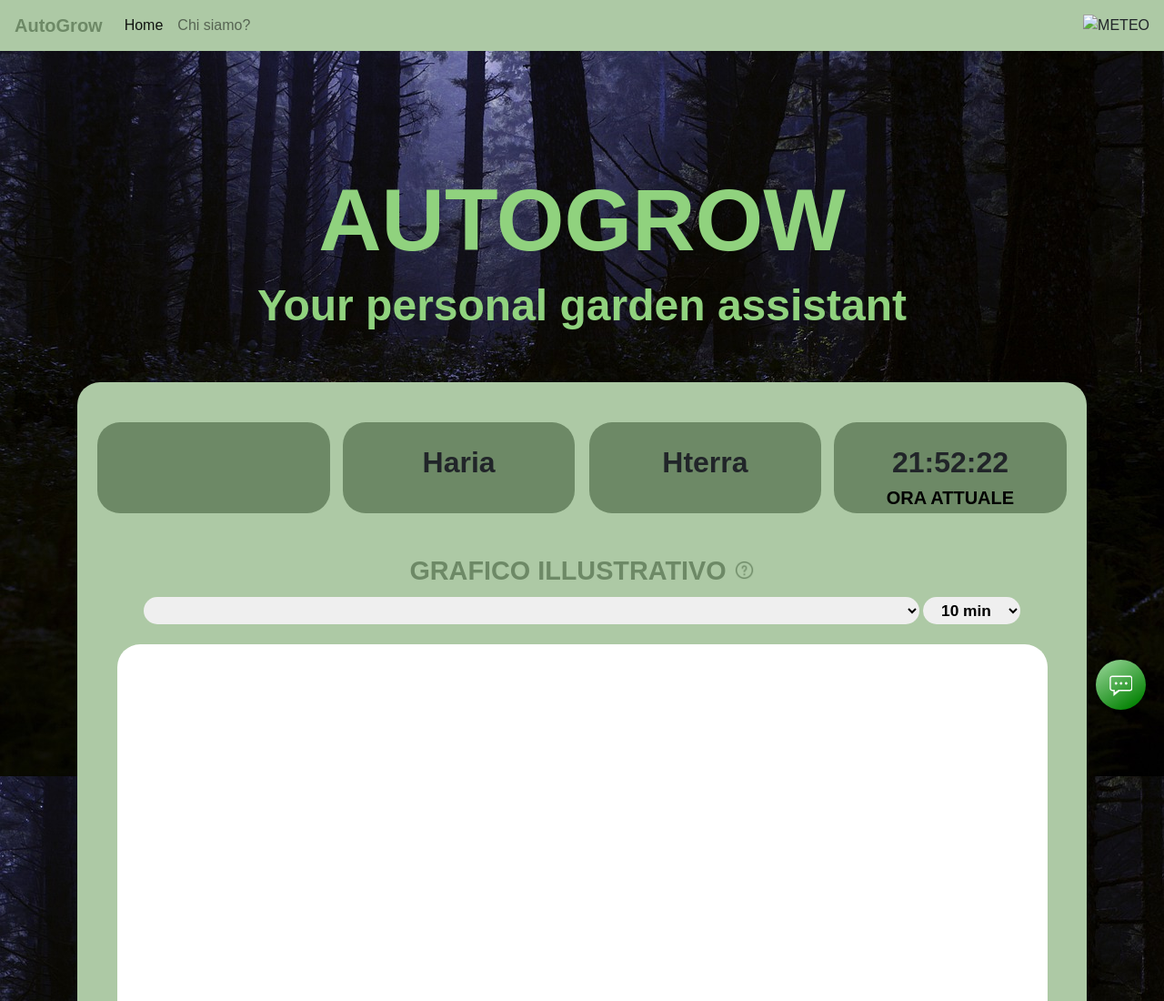
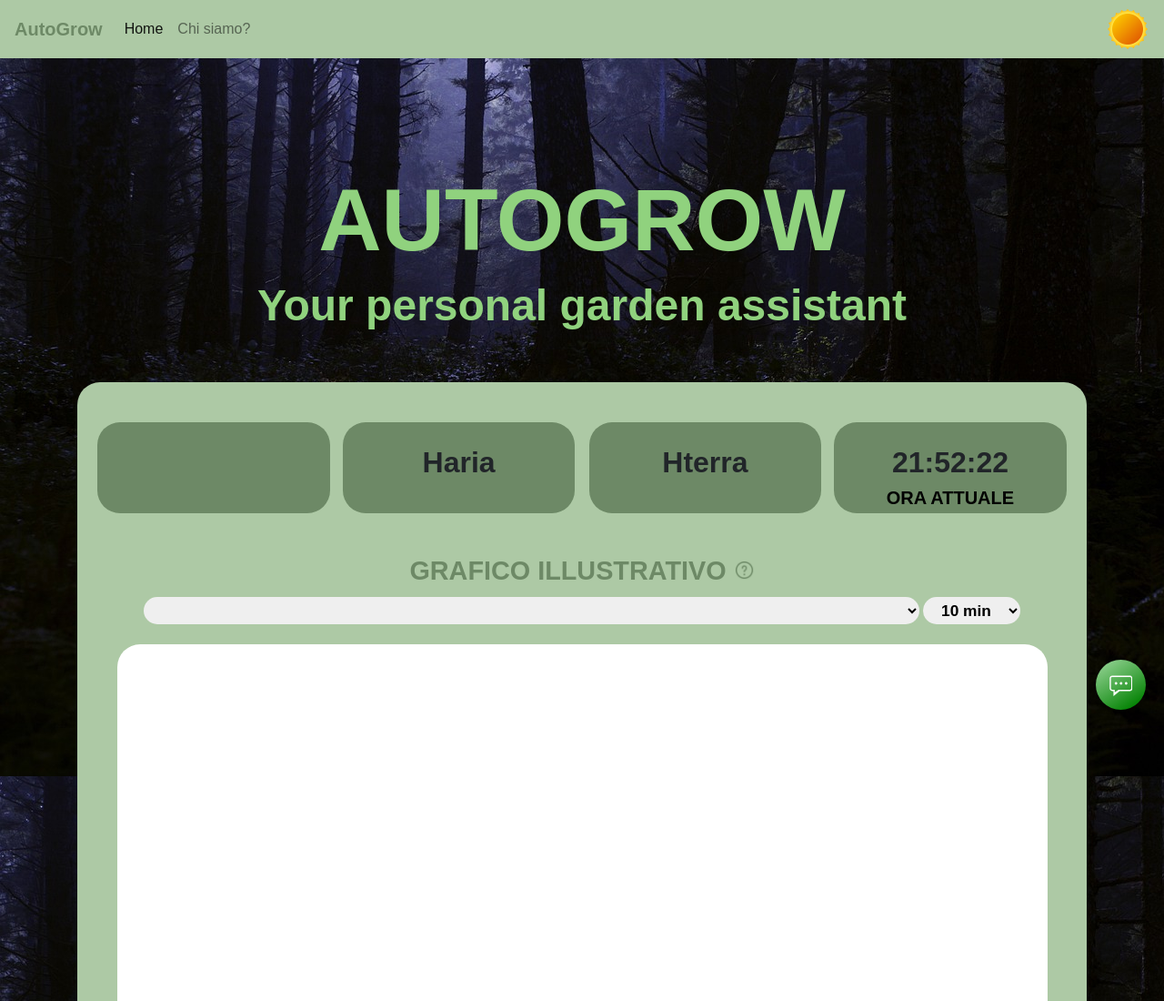
Before and after one commit to Garzino21/autogrowWeb, a website: page static/index.html in a window 1280 px wide. Shown: the top 1100 px of the page at 91% size. Drawn offline with nearby package versions, Linux system fonts and the light colour scheme; some packages are replaced by stand-ins of ours; no server answers; a script that the page names is missing.

Commit message:
lil updates

```diff
--- a/static/index.html
+++ b/static/index.html
@@ -8,7 +8,6 @@
   <link rel="stylesheet" href="https://stackpath.bootstrapcdn.com/bootstrap/4.5.2/css/bootstrap.min.css">
   <link rel="stylesheet" href="index.css">
   <script src="https://code.jquery.com/jquery-3.2.1.min.js"></script>
-  <script type="text/javascript" src="http://ajax.googleapis.com/ajax/libs/jqueryui/1.11.1/jquery-ui.min.js"></script>
   <script src="https://unpkg.com/axios/dist/axios.min.js"></script>
   <script src="./libreria.js"></script>
   <script src="./index.js"></script>
@@ -38,7 +37,7 @@
       </ul>
       <ul class="navbar-nav ml-auto">
         <li id="liMeteo">
-          <img src="" alt="METEO" id="meteo">
+          <img src="img/sole.png" alt="METEO" id="meteo">
           <span class="nav-link">Meteo</span>
         </li>
       </ul>
```
